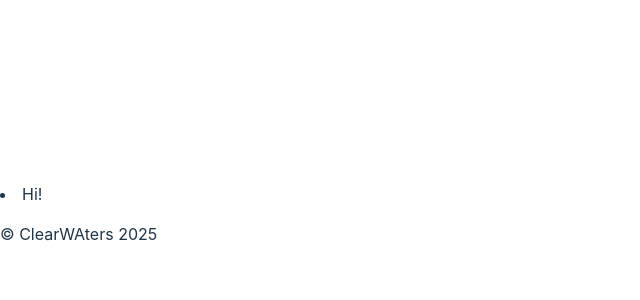
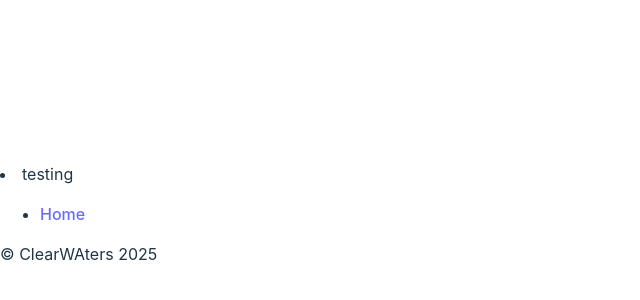
Before and after one commit to kellyjhorak/Squash, a React (Vite) app in the folder ClearWAters/: page / in a window 1280 px wide. Shown: the part 178-478 px from the top of the page, without its empty margins (0-640 px from the left). Built offline with nearby package versions, Linux system fonts and the light colour scheme.

Commit message:
nav error?

```diff
--- a/ClearWAters/src/navbar.jsx
+++ b/ClearWAters/src/navbar.jsx
@@ -1,12 +1,37 @@
 import React from "react";
+import App from './App';
+import ReactDOM from 'react-dom/client';
+import { BrowserRouter } from 'react-router-dom';
+
 import { Link } from "react-router-dom"
-
 
 export default function Navbar() {
     return (
         <header>
+            <li>testing</li>
+            {/*
+                <li id='logo'>
+                        <Link to="/homepage" aria-label="Go to homepage">
+                        </Link>
+                </li>
+                <li id='home-link'>
+                        <Link to="/homepage" aria-label="Go to homepage">
+                        </Link>
+                </li>
+                <li id='map-link'>
+                        <Link to="/map" aria-label="Map">Home</Link>
+                </li>
+                 <li id='resources-link'>
+                        <Link to="/resources" aria-label="Resources">Leaderboard</Link>
+                 </li>
+             <img src="img/logo.png" alt="Home" />
+            */}
             <nav>
-                <li> Hi! </li>
+                <ul>
+                    <li>
+                        <Link to="/" aria-label="Home">Home</Link>
+                    </li>
+                </ul>
             </nav>
         </header>
     );
```
